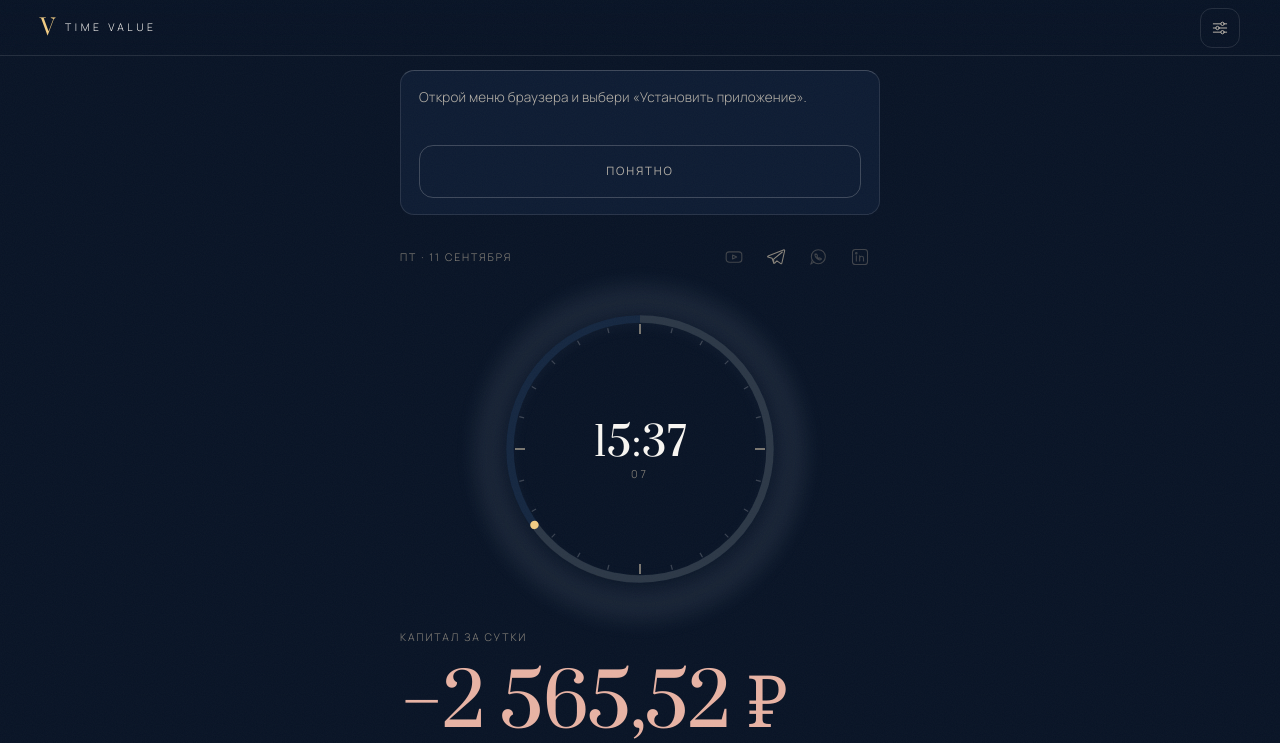
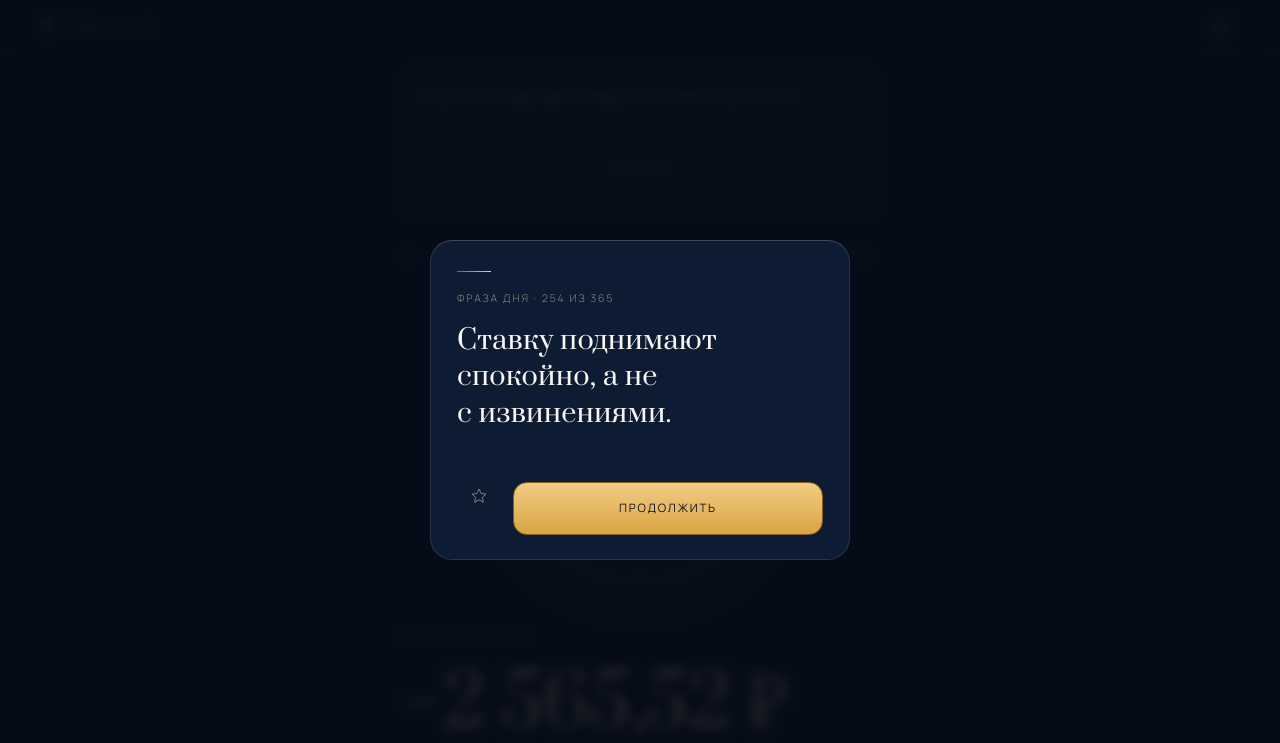
Before and after one commit to Ragim89/TV, a plain HTML site: page index.html in a window 1280 px wide. Shown: the top 743 px of the page. Drawn offline with Linux system fonts and the light colour scheme; a web font is replaced by a local one.

Commit message:
Greet the day with its phrase, once per day
Opening the app shows that day's phrase in a framed card over the screen:
a gold hairline, the day number, the line itself in the display face, a star
that files it to favourites and one button to continue. It closes on the
button, on a tap outside, or on Escape.

The seen-mark is written when the card appears rather than when it is
dismissed, so killing the app instead of tapping through does not bring the
same phrase back later the same day. A new calendar day brings the next one.

A modal that shows up every morning needs a way out, so settings carry a
"Встречать фразой дня" switch, on by default.

Focus lands on the card rather than the button: focusing the button opened
the card with a focus ring around it, which reads as already pressed.

Twelve checks cover the greeting, and the two existing suites pass once they
learn to dismiss it first.

Co-Authored-By: Claude Opus 5 <noreply@anthropic.com>
Claude-Session: https://claude.ai/code/session_01RjzeeyKGq4iSyjTaJLCBds

```diff
--- a/css/app.css
+++ b/css/app.css
@@ -371,6 +371,37 @@ input[type=time],input[type=date]{min-height:52px}
 .switch input:focus-visible + .switch__track{outline:1px solid var(--accent);outline-offset:3px}
 .switch__label{font-size:14.5px;color:var(--ink-2)}
 
+/* ---------------- Фраза дня при открытии ---------------- */
+/* Раз в сутки, один экран, одна мысль. Появляется медленно, без отскока. */
+.greet{
+  position:fixed;inset:0;z-index:80;display:grid;place-items:center;
+  padding:24px;background:rgba(5,11,22,.86);
+  backdrop-filter:blur(6px);-webkit-backdrop-filter:blur(6px);
+  animation:fade .32s var(--ease) both;
+}
+.greet__card{
+  width:100%;max-width:420px;padding:30px 26px 24px;
+  background:var(--bg-2);border:1px solid var(--line);border-top-color:var(--line-2);
+  border-radius:var(--radius-lg);
+  animation:greetIn .52s var(--ease) both;
+}
+/* Фокус уходит на карточку, а не на кнопку: иначе она открывается
+   с кольцом фокуса и читается как уже нажатая. */
+.greet__card:focus{outline:none}
+@keyframes greetIn{from{opacity:0;transform:translateY(16px)}to{opacity:1;transform:none}}
+.greet__rule{
+  display:block;width:34px;height:1px;margin-bottom:18px;
+  background:linear-gradient(90deg,var(--gold-dk),var(--gold-lt));
+}
+.greet__text{
+  margin-top:16px;font-family:var(--serif);
+  font-size:clamp(21px,5.8vw,27px);line-height:1.34;color:var(--ink);
+  text-wrap:balance;
+}
+.greet__row{display:flex;align-items:center;gap:12px;margin-top:26px}
+.greet__row .markbtn{position:static;flex:none;width:44px;height:44px}
+.greet__row .btn--inline{flex:1}
+
 /* ---------------- Тост ---------------- */
 .toast{
   position:fixed;z-index:70;left:50%;bottom:calc(94px + env(safe-area-inset-bottom));
--- a/index.html
+++ b/index.html
@@ -270,6 +270,13 @@
       <button class="chip" data-variant="gold">Розовое золото</button>
     </div>
 
+    <p class="micro">ПРИ ОТКРЫТИИ</p>
+    <label class="switch">
+      <input type="checkbox" id="g-enabled">
+      <span class="switch__track"><span class="switch__dot"></span></span>
+      <span class="switch__label">Встречать фразой дня</span>
+    </label>
+
     <p class="micro">НАПОМИНАНИЯ</p>
     <label class="switch">
       <input type="checkbox" id="n-enabled">
@@ -298,6 +305,21 @@
   </div>
 </aside>
 
+<!-- ================= ФРАЗА ДНЯ ПРИ ОТКРЫТИИ ================= -->
+<div class="greet" id="greet" hidden role="dialog" aria-modal="true" aria-labelledby="greet-text">
+  <div class="greet__card" id="greet-card" tabindex="-1">
+    <span class="greet__rule" aria-hidden="true"></span>
+    <p class="micro" id="greet-num">—</p>
+    <p class="greet__text" id="greet-text">—</p>
+    <div class="greet__row">
+      <button class="markbtn" id="greet-fav" aria-label="В избранное" aria-pressed="false">
+        <svg viewBox="0 0 24 24" aria-hidden="true"><path d="M12 3.6l2.5 5.4 5.9.7-4.4 4 1.2 5.8-5.2-3-5.2 3 1.2-5.8-4.4-4 5.9-.7z"/></svg>
+      </button>
+      <button class="btn btn--gold btn--inline" id="greet-ok">Продолжить</button>
+    </div>
+  </div>
+</div>
+
 <div class="toast" id="toast" role="status" aria-live="polite"></div>
 
 <script src="js/quotes.js"></script>
--- a/js/app.js
+++ b/js/app.js
@@ -499,6 +499,45 @@ var Fmt = (function () {
   });
   on($('#words-more'), 'click', function () { wordsShown += 60; renderWords(); });
 
+  /* ================= Фраза дня при открытии ================= */
+  var greetBox = $('#greet');
+
+  function openGreet() {
+    var i = todayQuoteIndex();
+    txt($('#greet-text'), QUOTES[i]);
+    txt($('#greet-num'), 'ФРАЗА ДНЯ · ' + (i + 1) + ' ИЗ 365');
+    $('#greet-fav').setAttribute('aria-pressed', Store.isFav(i) ? 'true' : 'false');
+    greetBox.hidden = false;
+    document.body.style.overflow = 'hidden';
+    /* Отметку ставим при показе: приложение можно закрыть, не нажав кнопку,
+       и тогда фраза не должна встречать во второй раз за день. */
+    Store.settings.greetedOn = Store.key();
+    Store.save();
+    try { $('#greet-card').focus(); } catch (e) {}
+  }
+
+  function closeGreet() {
+    if (greetBox.hidden) return;
+    greetBox.hidden = true;
+    document.body.style.overflow = '';
+  }
+
+  /* Раз в сутки и только если встреча не выключена в настройках. */
+  function maybeGreet() {
+    if (!Store.settings.greet) return;
+    if (Store.settings.greetedOn === Store.key()) return;
+    openGreet();
+  }
+
+  on($('#greet-ok'), 'click', closeGreet);
+  on(greetBox, 'click', function (e) { if (e.target === greetBox) closeGreet(); });
+  on($('#greet-fav'), 'click', function () {
+    var i = todayQuoteIndex();
+    var added = Store.toggleFav(i);
+    $('#greet-fav').setAttribute('aria-pressed', added ? 'true' : 'false');
+    renderWords();
+  });
+
   /* ================= Настройки ================= */
   var sheet = $('#sheet'), scrim = $('#scrim');
   function openSheet() {
@@ -513,7 +552,11 @@ var Fmt = (function () {
   on($('#open-settings'), 'click', openSheet);
   on($('#sheet-close'), 'click', closeSheet);
   on(scrim, 'click', closeSheet);
-  on(document, 'keydown', function (e) { if (e.key === 'Escape' && !sheet.hidden) closeSheet(); });
+  on(document, 'keydown', function (e) {
+    if (e.key !== 'Escape') return;
+    if (!greetBox.hidden) { closeGreet(); return; }
+    if (!sheet.hidden) closeSheet();
+  });
 
   function syncSettings() {
     var s = Store.settings;
@@ -523,6 +566,7 @@ var Fmt = (function () {
     $$('#chips-variant .chip').forEach(function (c) {
       c.classList.toggle('is-on', c.getAttribute('data-variant') === s.variant);
     });
+    $('#g-enabled').checked = !!s.greet;
     $('#n-enabled').checked = !!s.notif.enabled;
     $('#n-morning').value = s.notif.morning;
     $('#n-evening').value = s.notif.evening;
@@ -544,6 +588,11 @@ var Fmt = (function () {
     });
   });
 
+  on($('#g-enabled'), 'change', function (e) {
+    Store.settings.greet = !!e.target.checked;
+    Store.save();
+    toast(e.target.checked ? 'Будет встречать фразой дня' : 'Встреча выключена');
+  });
   on($('#n-enabled'), 'change', function (e) {
     if (e.target.checked) {
       Notify.enable(function (ok, err) {
@@ -717,6 +766,7 @@ var Fmt = (function () {
     renderToday(Date.now());
     renderInstall();
     bindSocial();
+    maybeGreet();
     requestAnimationFrame(loop);
 
     document.addEventListener('visibilitychange', function () {
@@ -727,6 +777,7 @@ var Fmt = (function () {
         if (view === 'history') renderHistory();
         Notify.catchUp();
         Notify.schedule();
+        maybeGreet();
       }
     });
 
--- a/js/store.js
+++ b/js/store.js
@@ -15,6 +15,8 @@ var Store = (function () {
       hoursPerDay: 8,
       daysPerWeek: 5,
       variant: 'steel',
+      greet: true,
+      greetedOn: '',
       notif: { enabled: false, morning: '08:30', evening: '21:30', lastMorning: '', lastEvening: '' }
     },
     days: {},
```
Also changed, not shown: 1 other file.
